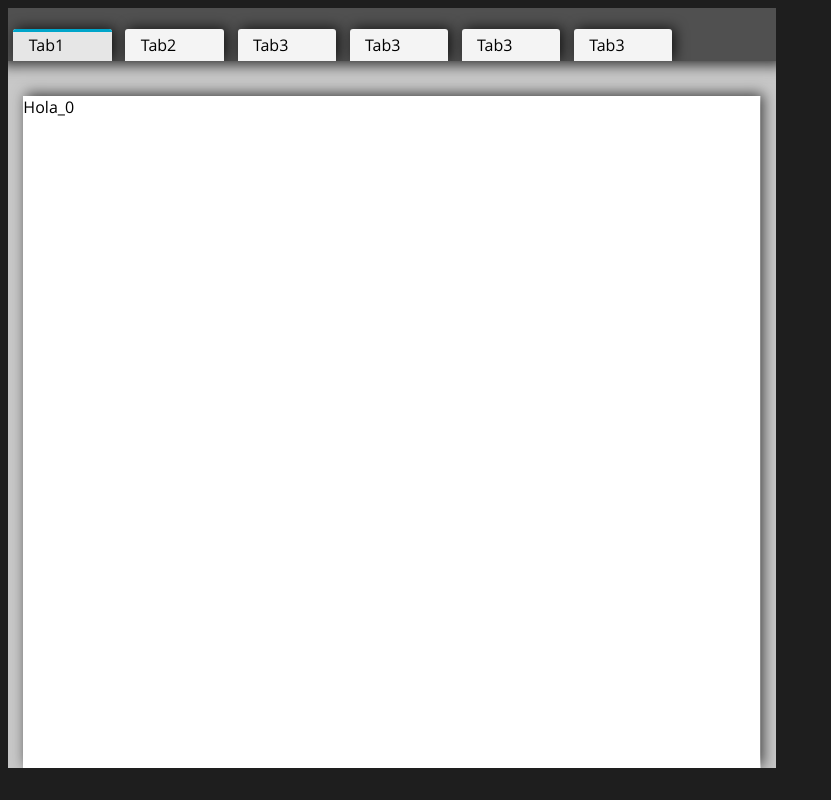
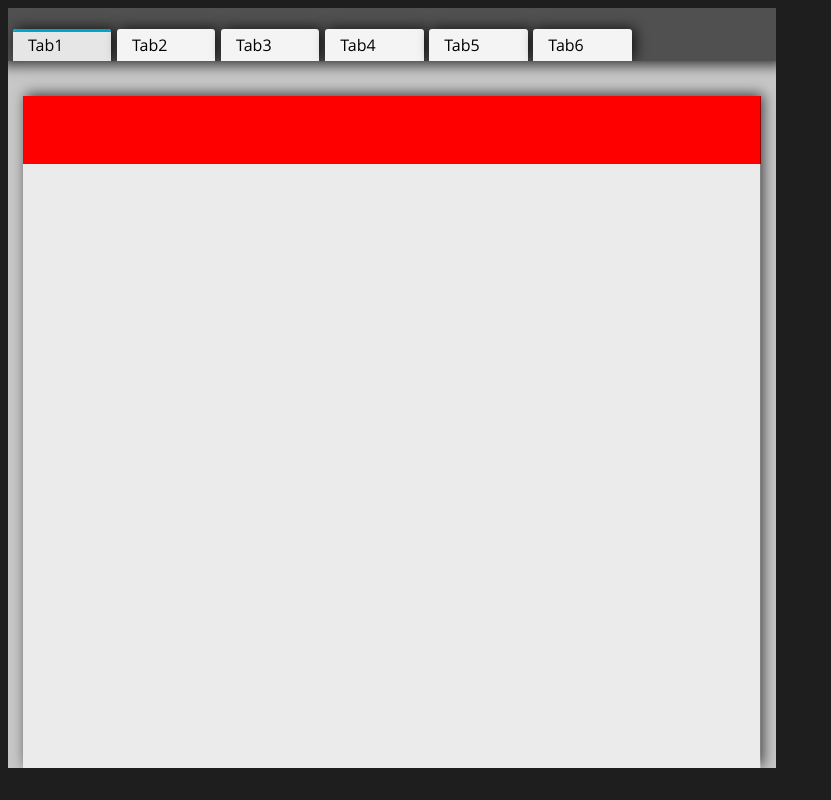
Before and after one commit to Carlos1006/Plugin_4, a PHP site: page /__naker/Tab/index.html in a window 1280 px wide. Shown: the whole page, without its empty margins (0-831 px from the left). Run offline with PHP 8.4, Linux system fonts and the light colour scheme.

Commit message:
Tabs dinamicas
El programador solo programa las paginas y estas se ordenan en tabs de
manera automatica.

```diff
--- a/Tab/index.html
+++ b/Tab/index.html
@@ -23,6 +23,14 @@
                 width:60%;
                 height:95%;
             }
+            .carlos {
+                width:100%;
+                height:10%;
+                background:red;
+            }
+            #simg{
+                width:100%;
+            }
         </style>
         <script>
             $(function() {
@@ -30,35 +38,13 @@
             });
         </script>
     <body>
-        <div id="main" class="superTab">
-            <div class="rightMove fadeOut">
-                <svg viewBox="201 -200.8 451.8 451.8" fill="rgb(200,200,200)">
-                    <path d="M546.4,47.4L352.2,241.7c-12.4,12.4-32.4,12.4-44.8,0c-12.4-12.4-12.4-32.4,0-44.7L479.3,25.1L307.4-146.8 c-12.4-12.4-12.4-32.4,0-44.7c12.4-12.4,32.4-12.4,44.8,0L546.4,2.7c6.2,6.2,9.3,14.3,9.3,22.4C555.7,33.2,552.6,41.3,546.4,47.4z"/>
-                </svg>
-            </div>
-            <div class="leftMove fadeOut">
-                <svg viewBox="201 -200.8 451.8 451.8" fill="rgb(200,200,200)">
-                   <path d="M298.1,25.1c0-8.1,3.1-16.2,9.3-22.4l194.3-194.3c12.4-12.4,32.4-12.4,44.8,0c12.4,12.4,12.4,32.4,0,44.7L374.5,25.1 L546.4,197c12.4,12.4,12.4,32.4,0,44.7c-12.4,12.4-32.4,12.4-44.7,0L307.4,47.4C301.2,41.3,298.1,33.2,298.1,25.1z"/>
-                </svg>
-            </div>
-            <div class="tabHeader">
-                <div class="wrapper"></div>
-                <div num="0" class="tabh activeH"><span>Tab1</span></div>
-                <div num="1" class="tabh"><span>Tab2</span></div>
-                <div num="2" class="tabh"><span>Tab3</span></div>
-                <div num="3" class="tabh"><span>Tab3</span></div>
-                <div num="4" class="tabh"><span>Tab3</span></div>
-                <div num="5" class="tabh"><span>Tab3</span></div>
-            </div>
-            <div class="tabBody">
-                <div class="tabShadow"></div>
-                <div class="tab activeT" name="Tab1" num="0" style="background:white">Hola_0</div>
-                <div class="tab" name="Tab2" num="1" style="background:green">Hola_1</div>
-                <div class="tab" name="Tab3" num="2" style="background:blue">Hola_2</div>
-                <div class="tab" name="Tab3" num="3" style="background:yellow">Hola_3</div>
-                <div class="tab" name="Tab3" num="4" style="background:purple">Hola_4</div>
-                <div class="tab" name="Tab3" num="5" style="background:pink">Hola_5</div>
-            </div>
+        <div id="main">
+            <div name="Tab1"><div class="carlos"></div></div>
+            <div name="Tab2">Hola_1</div>
+            <div name="Tab3"><img id="simg" src="../img/A.jpg"></div>
+            <div name="Tab4">Hola_3</div>
+            <div name="Tab5">Hola_4</div>
+            <div name="Tab6">Hola_5</div>
         </div>
     </body>
 </html>
--- a/Tab/tab.css
+++ b/Tab/tab.css
@@ -22,7 +22,7 @@
     background:rgb(235,235,235);
     height:100%;
     display:none;
-
+    overflow:auto;
 }
 .tabShadow {
     position:absolute;
@@ -53,8 +53,8 @@
     position:relative;
     height:60%;
     background:rgb(244,244,244);
-    margin-left:0.7%;
-    margin-right:0.5%;
+    margin-left:0.6%;
+    margin-right:0.1%;
     padding-left:2%;
     padding-right:2%;
     border-top-left-radius:3px;
@@ -110,6 +110,7 @@
 .activeT {
     display:block;
     float:right;
+    position:sticky;
 }
 .goActiveLow {
     display:block;
@@ -119,7 +120,9 @@
     opacity:0.0;
 }
 
-
+.superTab>div:not(.rightMove):not(.leftMove):not(.tabHeader):not(.tabBody){
+    display:none;
+}
 
 
 
```
Also changed, not shown: Tab/tab.js (+38 -1 lines), replace.html (+33 -0 lines).
